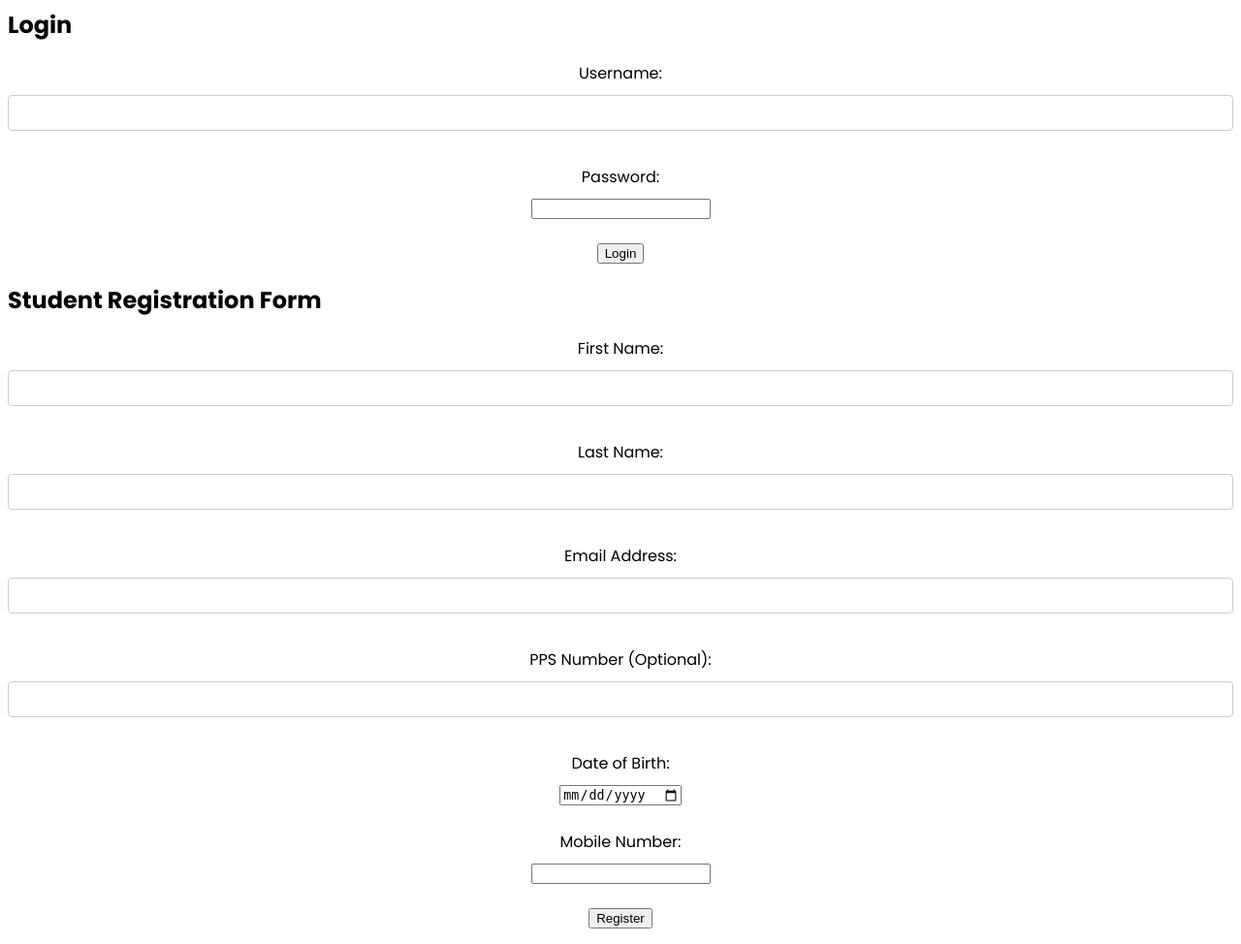
After one commit to Rosie-Kennelly/Hospital-Management-Information-System, a Spring Boot app: page / in a window 1280 px wide. The commit adds this page. Shown: the whole page at 97% size. Run offline with Spring Boot 4, Linux system fonts and the light colour scheme.

Commit message:
working login ;)

```diff
--- a/banana/banana/src/main/java/com/banana/banana/BananaController.java
+++ b/banana/banana/src/main/java/com/banana/banana/BananaController.java
@@ -1,16 +1,11 @@
 package com.banana.banana;
 
 import java.time.LocalDate;
-
-import org.springframework.beans.factory.annotation.Autowired;
-import org.springframework.data.jpa.repository.config.EnableJpaRepositories;
-// Importing required classes
 import org.springframework.stereotype.Controller;
 import org.springframework.web.bind.annotation.GetMapping;
 import org.springframework.web.bind.annotation.ModelAttribute;
 import org.springframework.web.bind.annotation.PostMapping;
 import org.springframework.web.bind.annotation.RequestMapping;
-import org.springframework.web.bind.annotation.RestController;
 
 import com.banana.banana.models.ConsentForm;
 
@@ -35,6 +30,11 @@ public class BananaController {
         return "consent";
     }
 
+    @GetMapping("/")
+    public String index() {
+        return "login";
+    }
+
     @PostMapping("/consent/submit-form")
     public String consentSubmit(@ModelAttribute ConsentForm consentForm) {
 
--- a/banana/banana/src/main/resources/static/style.css
+++ b/banana/banana/src/main/resources/static/style.css
@@ -24,13 +24,13 @@ main {
   transform: translate(-50%, -50%);
 }
 
-.video__container {
+/* .video__container {
   position: fixed;
   bottom: 0;
   right: 0;
   height: 0;
   width: 0;
-}
+} */
 
 .spin {
   animation: spin 1s both infinite;
--- /dev/null
+++ b/banana/banana/src/main/resources/templates/login.html
@@ -0,0 +1,53 @@
+<html>
+<head>
+    <meta charset="UTF-8" />
+    <meta name="viewport" content="width=device-width, initial-scale=1.0" />
+    <link href="css/styles.css" rel="stylesheet" />
+    <meta http-equiv="X-UA-Compatible" content="ie=edge" />
+
+    <link rel="stylesheet" href="./style.css" />
+    <link rel="icon" href="./favicon.ico" type="image/x-icon" />
+      <title>Login</title>
+    </head>
+    <body>
+      <h2>Login</h2>
+      <form method="get" action="/consent" >
+        <label for="username">Username:</label>
+        <input type="text" id="username" name="username" required><br>
+
+        <label for="password">Password:</label>
+        <input type="password" id="password" name="password" required><br>
+
+        <input type="submit" value="Login">
+      </form>
+    </body>
+    </html>
+
+
+<title>Student Registration Form</title>
+</head>
+<body>
+  <h2>Student Registration Form</h2>
+  <form method="get" action="/consent">
+    <label for="firstName" >First Name:</label>
+    <input type="text" id="firstName" name="firstName" required><br>
+
+    <label for="lastName">Last Name:</label>
+    <input type="text" id="lastName" name="lastName" required><br>
+
+    <label for="email">Email Address:</label>
+    <input type="email" id="email" name="email" required><br>
+
+    <label for="ppsNumber">PPS Number (Optional):</label>
+    <input type="text" id="ppsNumber" name="ppsNumber"><br>
+
+    <label for="dob">Date of Birth:</label>
+    <input type="date" id="dob" name="dob" required><br>
+
+    <label for="mobileNumber">Mobile Number:</label>
+    <input type="tel" id="mobileNumber" name="mobileNumber" required><br>
+
+    <input type="submit" value="Register" href="/consent">
+  </form>
+</body>
+</html>
```
Also changed, not shown: banana/banana/src/main/resources/templates/ice_cream.html (+11 -0 lines).
